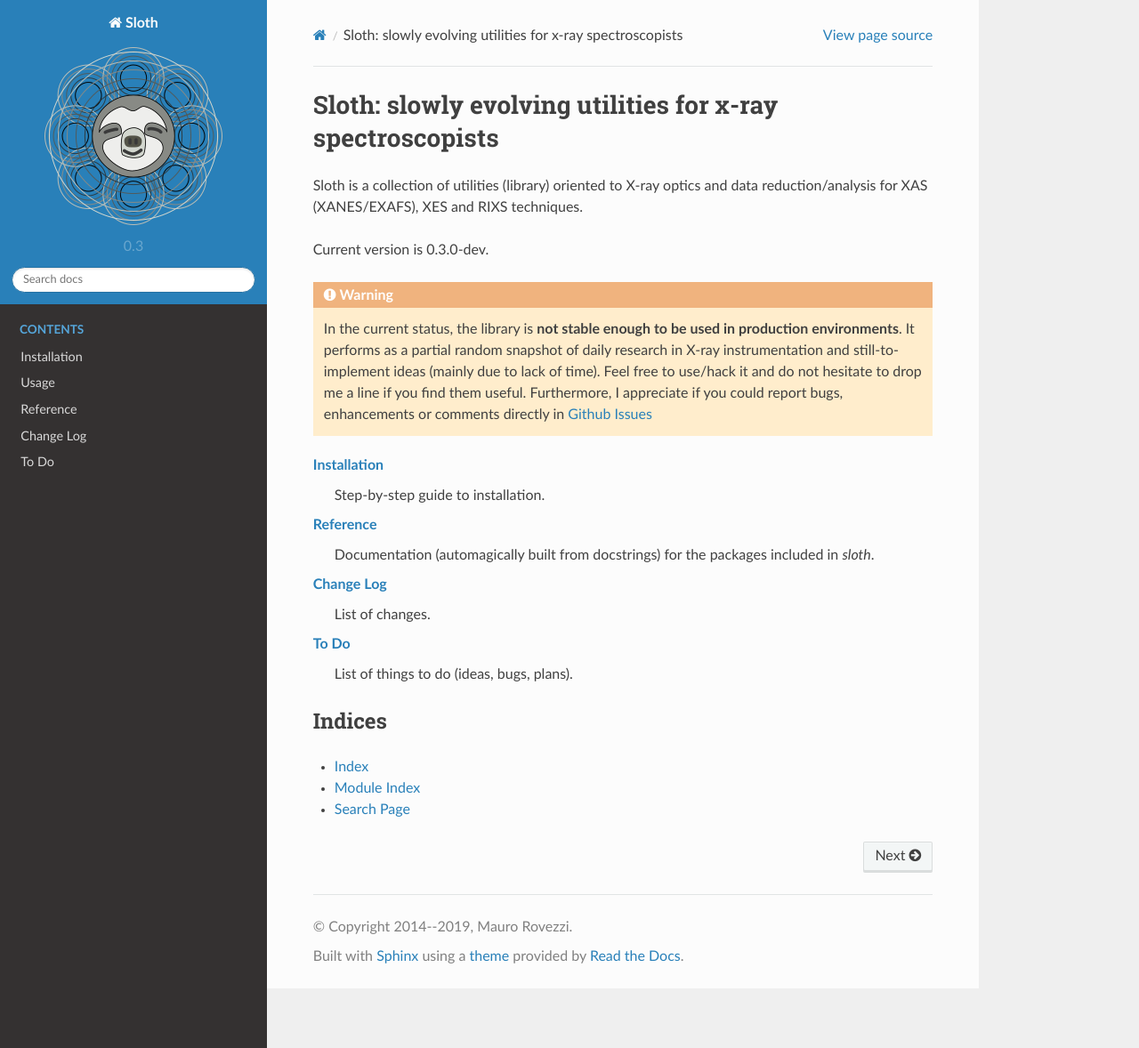
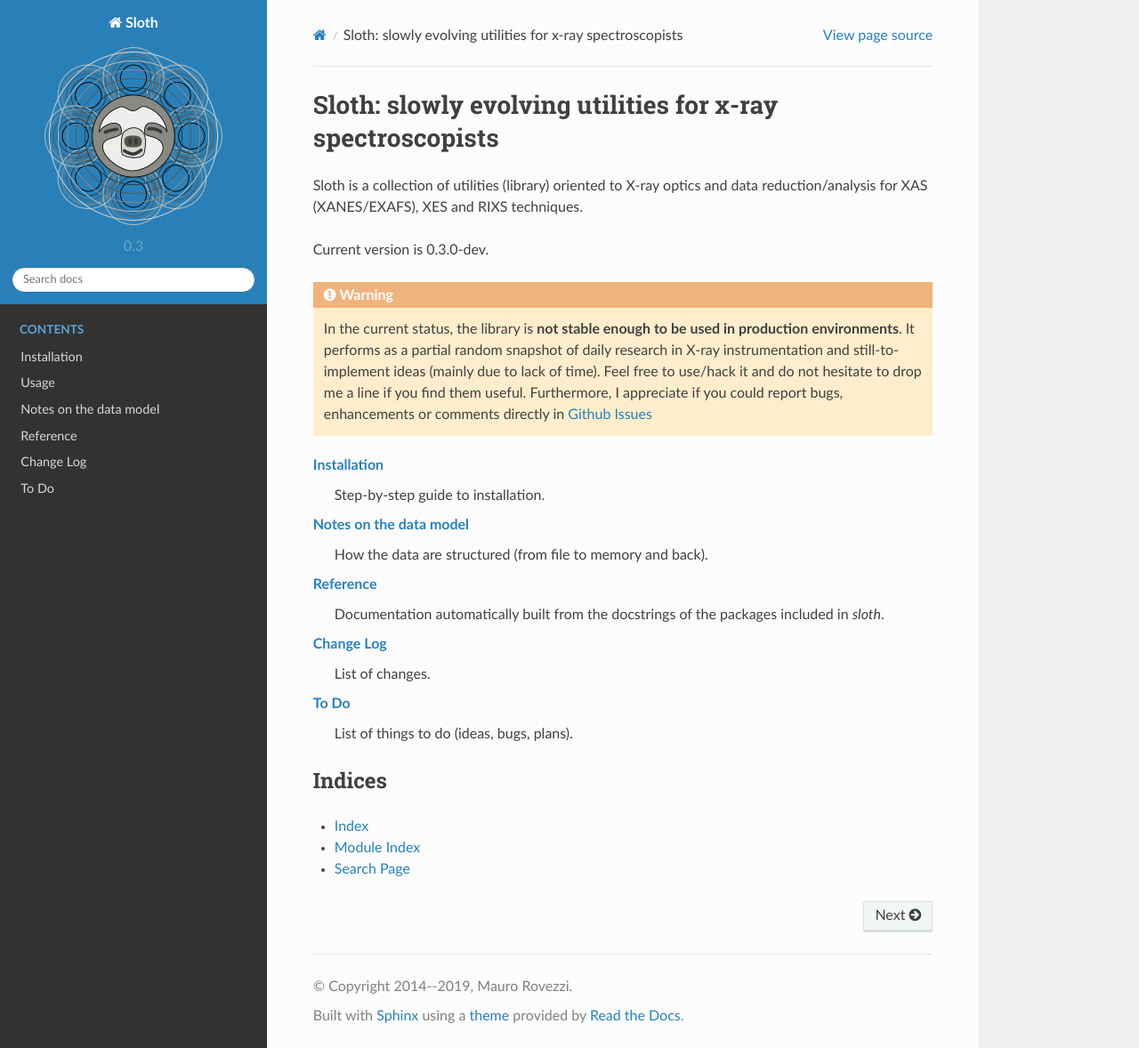
Before and after one commit to maurov/xraysloth, a Sphinx documentation site: the page built from docs/source/index.rst, in a window 1280 px wide and 1178 px high. Shown: the whole window at 89% size. Built offline with Sphinx 7.4.7 and the Read the Docs theme 2.0.0, drawn with Linux system fonts in a browser that asks for light colours.

Commit message:
WIP: notes on data model

```diff
--- a/docs/source/index.rst
+++ b/docs/source/index.rst
@@ -28,6 +28,7 @@ Current version is |release|.
    :hidden:
 
    installation.rst
+   data_model/index.rst
    modules/index.rst
    changelog.rst
    todo.rst
@@ -35,14 +36,18 @@ Current version is |release|.
 :doc:`installation`
   Step-by-step guide to installation.
 
+:doc:`data_model/index`
+  How the data are structured (from file to memory and back).
+
 :doc:`modules/index`
-   Documentation (automagically built from docstrings) for the packages included in *sloth*.
+  Documentation automatically built from the docstrings of the packages
+  included in *sloth*.
 
 :doc:`changelog`
-   List of changes.
+  List of changes.
 
 :doc:`todo`
-   List of things to do (ideas, bugs, plans).
+  List of things to do (ideas, bugs, plans).
 
 
 Indices
```
Also changed, not shown: docs/source/data_model/index.rst (added, +51 -0 lines).
